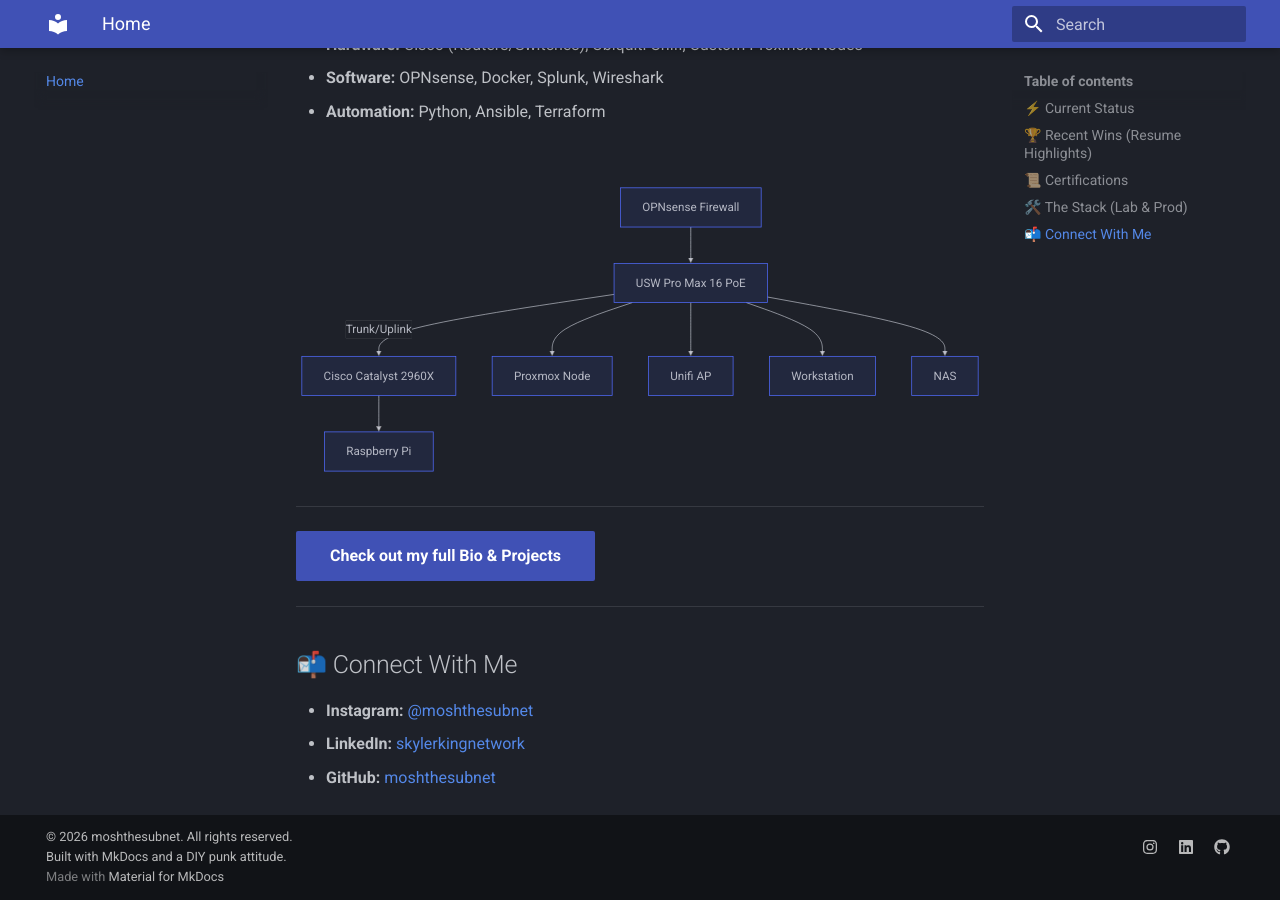
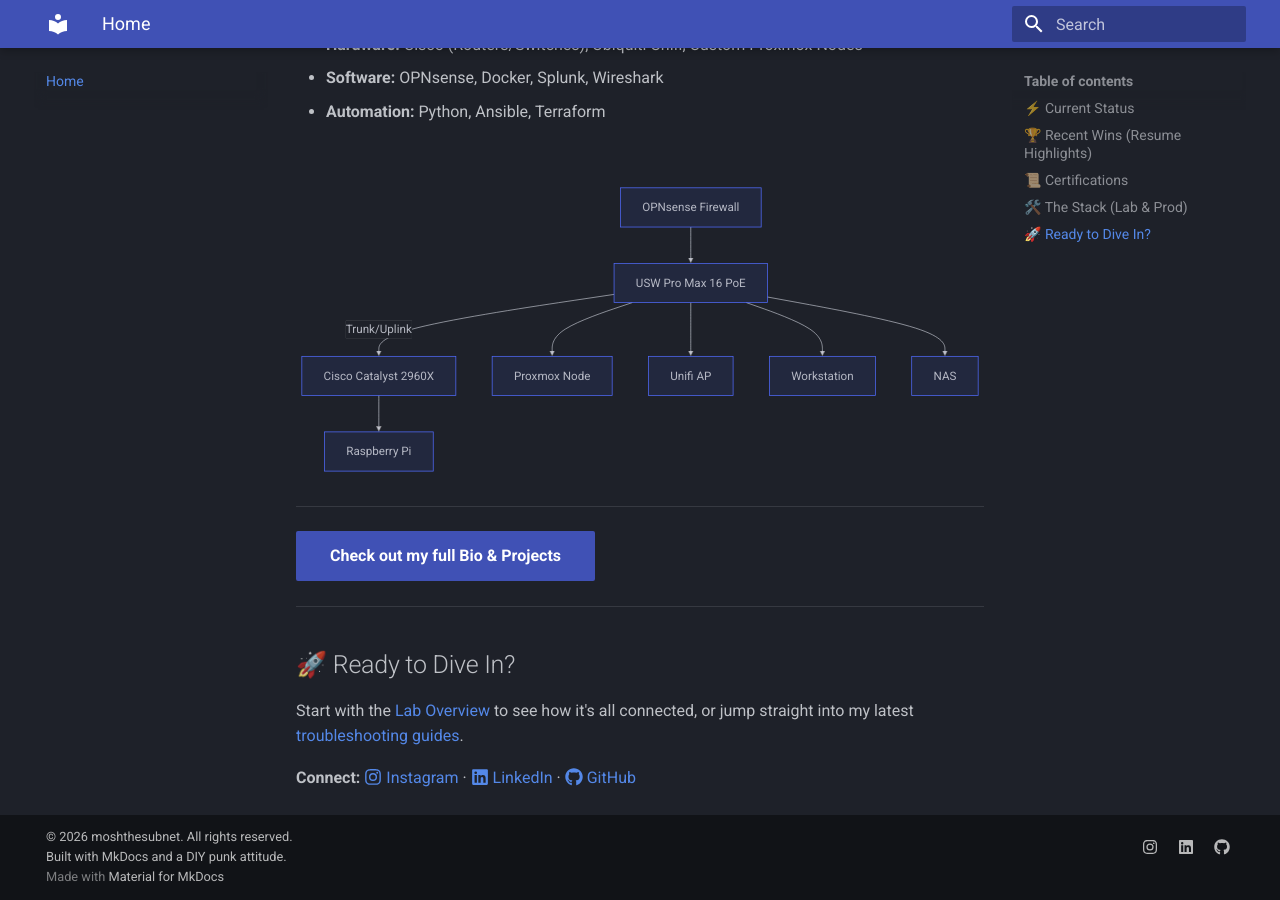
Before and after one commit to moshthesubnet/my-lab-docs, an MkDocs documentation site: the page built from docs/index.md, in a window 1280 px wide and 900 px high, scrolled down 1695 px. Built offline with MkDocs 1.6.1 and Material for MkDocs 9.7.7, drawn with Linux system fonts in a browser that asks for light colours.

Commit message:
Update index.md

```diff
--- a/docs/index.md
+++ b/docs/index.md
@@ -78,8 +78,10 @@ graph TD
 
 ---
 
-## 📬 Connect With Me
+## 🚀 Ready to Dive In?
+Start with the [Lab Overview](./lab-overview.md) to see how it's all connected, or jump straight into my latest [troubleshooting guides](./guides.md).
 
-* **Instagram:** [@moshthesubnet](https://instagram.com/moshthesubnet)
-* **LinkedIn:** [skylerkingnetwork](https://www.linkedin.com/in/skylerkingnetwork)
-* **GitHub:** [moshthesubnet](https://github.com/moshthesubnet)
+**Connect:**
+[:fontawesome-brands-instagram: Instagram](https://instagram.com/moshthesubnet) ·
+[:fontawesome-brands-linkedin: LinkedIn](https://www.linkedin.com/in/skylerkingnetwork) ·
+[:fontawesome-brands-github: GitHub](https://github.com/moshthesubnet)
```
